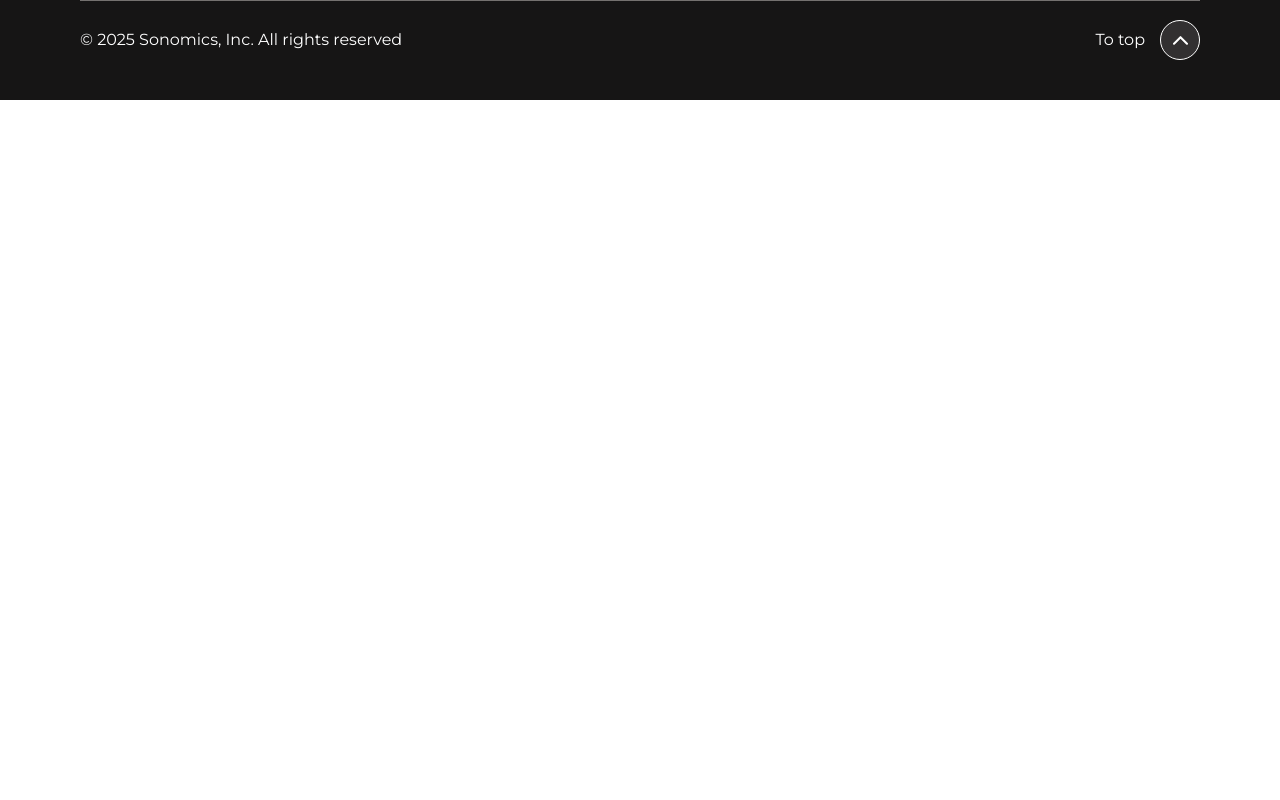
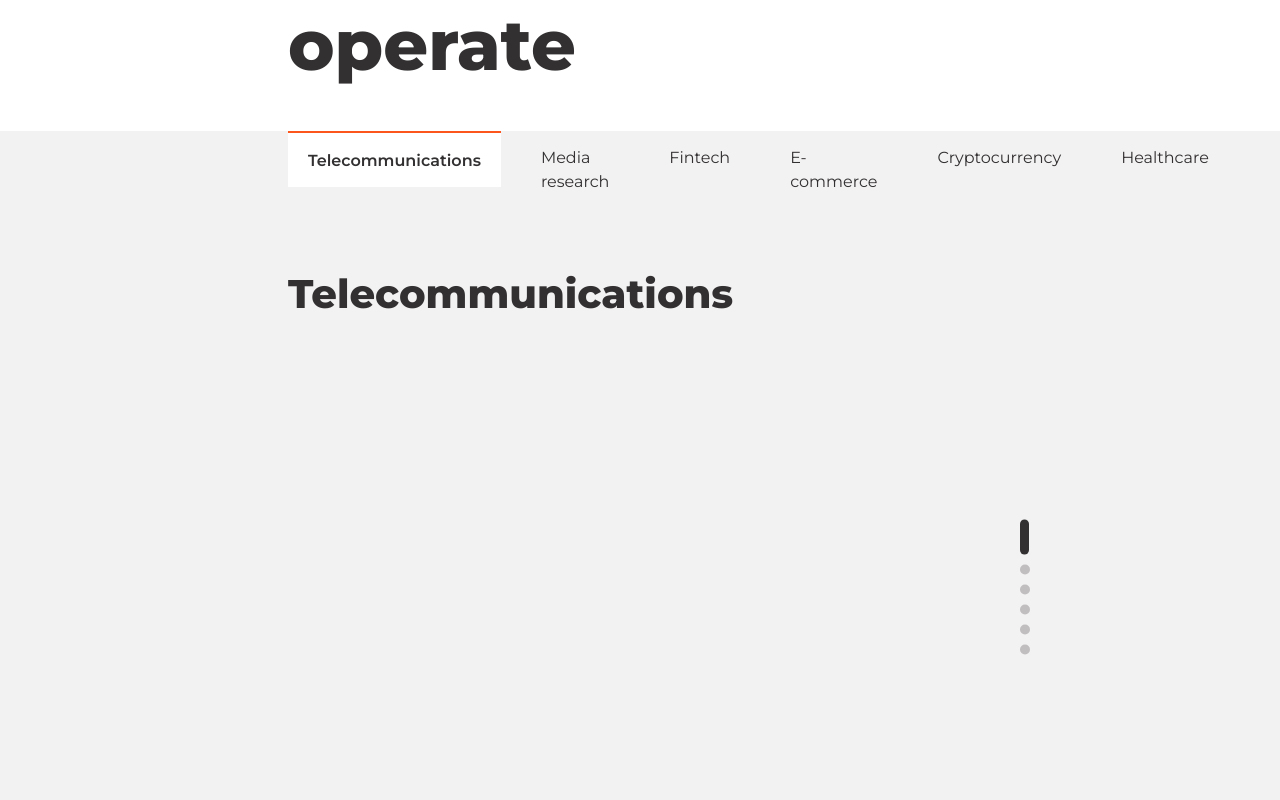
Before and after one commit to skabanets/sonomics, a React (Vite) app: page /industries in a window 1280 px wide. Shown: the part 700-1500 px from the top of the page. Before the commit the page ends 800 px from the top, so only its background shows below. Built offline with nearby package versions, Linux system fonts and the light colour scheme; no server answers.

Commit message:
Add IndustrySlider section and set section order for Industries page

```diff
--- a/src/pages/Industries.tsx
+++ b/src/pages/Industries.tsx
@@ -1,5 +1,13 @@
+import { IndustryHero, IndustrySlider, LetsTalk } from "../sections";
+
 const Industries = () => {
-  return <></>;
+  return (
+    <>
+      <IndustryHero />
+      <IndustrySlider />
+      <LetsTalk />
+    </>
+  );
 };
 
 export default Industries;
--- /dev/null
+++ b/src/sections/Industries/IndustrySlider.tsx
@@ -0,0 +1,142 @@
+import { useEffect, useRef, useState } from "react";
+import { motion } from "framer-motion";
+
+import { industries, slideInWithFade } from "../../constants";
+import { Industry } from "../../types";
+
+export const IndustrySlider = () => {
+  const [activeIndustry, setActiveIndustry] = useState<Industry>(industries[0]);
+  const [scrollState, setScrollState] = useState<"default" | "stuck" | "unstuck">("default");
+  const sectionRef = useRef<HTMLUListElement>(null);
+  const activeNavStyles = "bold-text border-themeAccentColor border-t-2 bg-navMenuBgColor";
+
+  const industrySliderAnimationProps = {
+    ...slideInWithFade,
+    transition: {
+      ...slideInWithFade.transition,
+      delay: 0.6,
+    },
+  };
+
+  useEffect(() => {
+    const handleScroll = () => {
+      if (sectionRef.current) {
+        const sectionTop = sectionRef.current.getBoundingClientRect().top;
+
+        if (sectionTop <= 0 && scrollState !== "stuck") {
+          setScrollState("stuck");
+        }
+
+        if (sectionTop > 0 && scrollState === "stuck") {
+          setScrollState("unstuck");
+        }
+
+        if (sectionTop < 0 && activeIndustry.name === industries[industries.length - 1].name) {
+          setScrollState("unstuck");
+        }
+      }
+    };
+
+    window.addEventListener("scroll", handleScroll);
+    return () => window.removeEventListener("scroll", handleScroll);
+  }, [scrollState, activeIndustry]);
+
+  useEffect(() => {
+    let lastScrollY = window.scrollY;
+
+    const handleScrollBehavior = () => {
+      const currentScrollY = window.scrollY;
+
+      if (sectionRef.current) {
+        const sectionTop = sectionRef.current.getBoundingClientRect().top;
+
+        if (scrollState === "stuck" && activeIndustry.name === industries[0].name) {
+          if (currentScrollY > lastScrollY) {
+            window.scrollTo(0, lastScrollY);
+          }
+        } else if (
+          scrollState === "stuck" &&
+          activeIndustry.name === industries[industries.length - 1].name
+        ) {
+          if (sectionTop <= 0 && currentScrollY < lastScrollY) {
+            window.scrollTo(0, lastScrollY);
+          }
+        } else if (
+          scrollState === "stuck" &&
+          activeIndustry.name !== industries[0].name &&
+          activeIndustry.name !== industries[industries.length - 1].name
+        ) {
+          document.body.style.overflow = "hidden";
+        } else {
+          document.body.style.overflow = "";
+        }
+      }
+
+      lastScrollY = window.scrollY;
+    };
+
+    const handleScroll = () => handleScrollBehavior();
+
+    window.addEventListener("scroll", handleScroll);
+
+    return () => {
+      window.removeEventListener("scroll", handleScroll);
+      document.body.style.overflow = "";
+    };
+  }, [scrollState, activeIndustry, industries]);
+
+  return (
+    <section className="h-screen bg-secondaryBgColor">
+      <motion.div className="container h-full" {...industrySliderAnimationProps}>
+        <ul
+          className={`transition ${
+            scrollState === "stuck" ? "sticky top-0" : ""
+          } flex items-center gap-[20px] bg-secondaryBgColor`}
+          ref={sectionRef}
+        >
+          {industries.map((industry, index) => (
+            <li
+              key={index}
+              className={`h-[56px] cursor-pointer px-[20px] py-[15px] transition ${
+                activeIndustry?.name === industry.name ? activeNavStyles : "small-text"
+              }`}
+              onClick={() => setActiveIndustry(industry)}
+            >
+              {industry.name}
+            </li>
+          ))}
+        </ul>
+        <div className="relative flex h-full w-full flex-col justify-between py-[80px]">
+          <motion.h2
+            key={activeIndustry.name}
+            initial={{ opacity: 0 }}
+            animate={{ opacity: 1 }}
+            transition={{ duration: 1.5, ease: "easeOut", delay: 0.25 }}
+          >
+            {activeIndustry.name}
+          </motion.h2>
+          <div className="absolute right-[-38px] top-1/2 flex translate-y-[-50%] flex-col gap-[10px]">
+            {industries.map((industry, index) => (
+              <div
+                key={index}
+                className="group relative cursor-pointer transition"
+                onClick={() => setActiveIndustry(industry)}
+              >
+                <span className="absolute right-[15px] top-1/2 translate-y-[-50%] whitespace-nowrap rounded-[10px] bg-navMenuBgColor px-[7px] py-[5px] text-mainTextColor opacity-0 transition group-hover:opacity-100">
+                  {industry.name}
+                </span>
+                <div
+                  className={`transition ${
+                    industries.indexOf(activeIndustry) === index
+                      ? "h-[35px] w-[9px] rounded-[70px] bg-darkBgColor"
+                      : "h-[10px] w-[10px] rounded-full bg-secondaryLightTextColor hover:border hover:border-mainTextColor"
+                  }`}
+                />
+              </div>
+            ))}
+          </div>
+        </div>
+      </motion.div>
+    </section>
+  );
+};
--- a/src/sections/index.ts
+++ b/src/sections/index.ts
@@ -31,4 +31,7 @@ export * from "./CaseStudy/common/CaseStudyFunctionalModules";
 export * from "./CaseStudy/common/CaseStudyTechnologies";
 export * from "./CaseStudy/common/CaseStudyAchivements";
 
+export * from "./Industries/IndustryHero";
+export * from "./Industries/IndustrySlider";
+
 export * from "./Common/LetsTalk";
```
